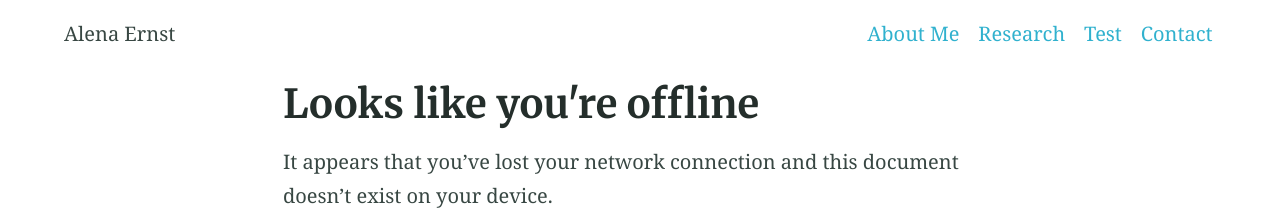
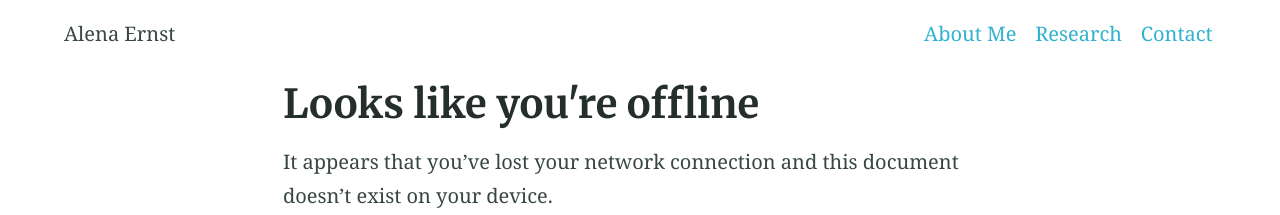
Before and after one commit to alenaernst/alenaernst.github.io, a Jekyll site: the page built from offline.md, in a window 1280 px wide. Shown: the top 215 px of the page. Built offline with Jekyll 4.4.1, drawn with Linux system fonts in a browser that asks for light colours.

Commit message:
Update _config.yml

```diff
--- a/_config.yml
+++ b/_config.yml
@@ -125,8 +125,6 @@ navigation_header:
 - title: About Me
   url: /
 - title: Research
-  url: /elements/
-- title: Test
   url: /research/
 - title: Contact
   url: /contact/
```
